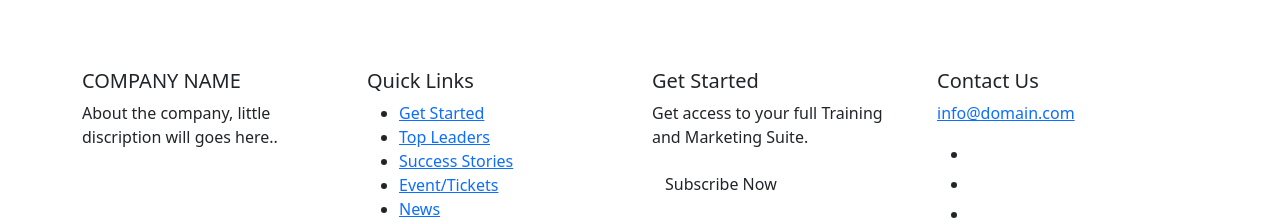
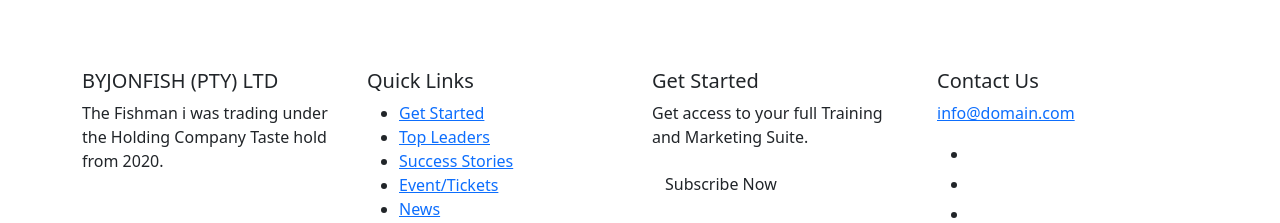
Before and after one commit to brucemorakane/bruce.server, a React (Create React App) app in the folder frontend/: page / in a window 1280 px wide. Shown: the part 1048-1271 px from the top of the page. Built offline with nearby package versions, Linux system fonts and the light colour scheme.

Commit message:
added widget-title

```diff
--- a/frontend/src/Components/Footer.jsx
+++ b/frontend/src/Components/Footer.jsx
@@ -10,8 +10,8 @@ const Footer = () => {
 
 <div className="col-xs-12 col-sm-6 col-md-3">
 <div className="widget subscribe no-box">
-<h5 className="widget-title">COMPANY NAME<span></span></h5>
-<p>About the company, little discription will goes here.. </p>
+<h5 className="widget-title">BYJONFISH (PTY) LTD<span></span></h5>
+<p>The Fishman i was trading under the Holding Company Taste hold from 2020.</p>
 </div>
 </div>
 
```
